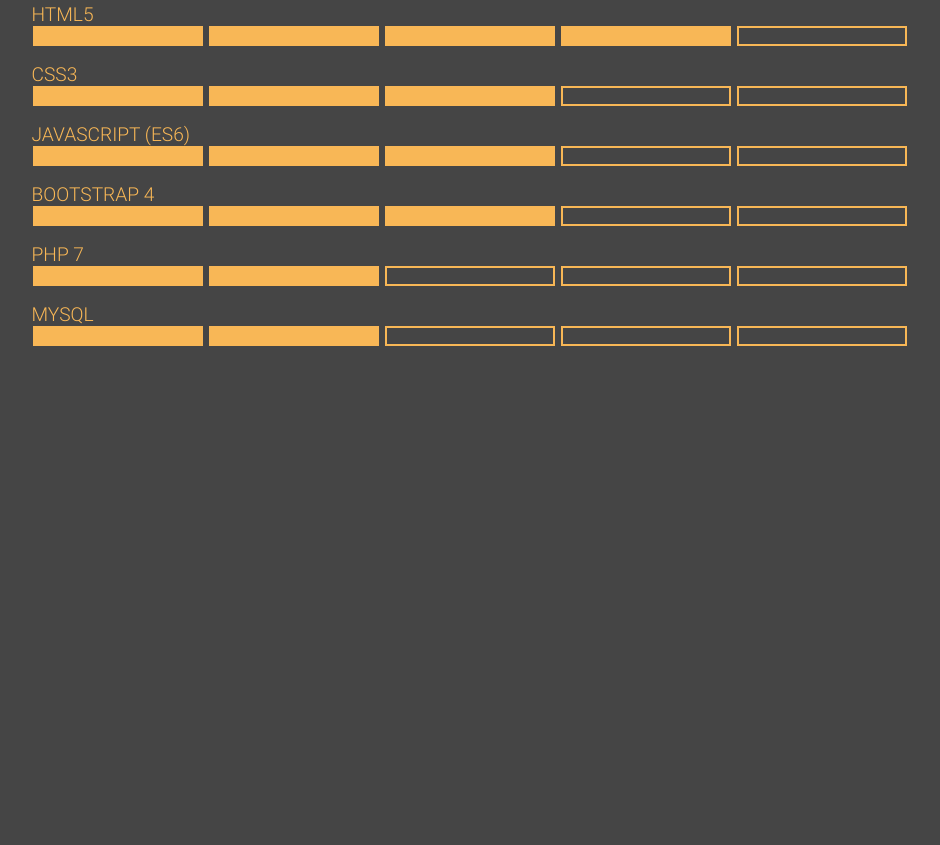
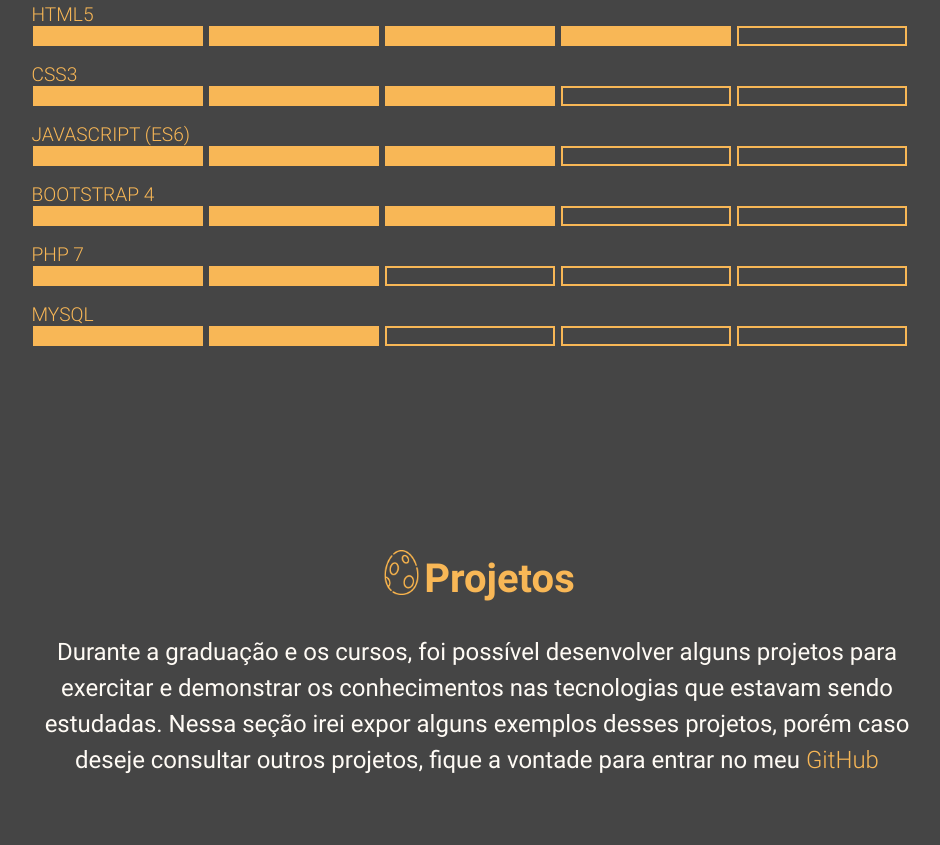
Before and after one commit to RaphaelO-Melo/Portfolio, a plain HTML site: page index.html in a window 1280 px wide. Shown: the part 1076-1921 px from the top of the page, without its empty margins (163-1103 px from the left). Before the commit the page ends 1535 px from the top, so only its background shows below. Drawn offline with nearby package versions, Linux system fonts and the light colour scheme.

Commit message:
Projects introduction

```diff
--- a/css/style.css
+++ b/css/style.css
@@ -17,6 +17,10 @@ body {
 
 p {
     font-size: 1.2em;
+}
+
+a:hover {
+    text-decoration: none;
 }
 /********************************************/
 
--- a/index.html
+++ b/index.html
@@ -165,6 +165,20 @@
             </div>
         </section>
 
+        <section id="projects-section">
+            <div class="container pt-5 pb-5 mt-5 mb-5">
+                <div class="col-12 col-sm-12 col-md-10 col-lg-10 col-xl-10 ml-auto mr-auto mt-5 text-center">
+                    <img class="egg-section" src="./assets/images/icons/egg.png" alt="Egg Icon"><h1 class="section-title d-inline">Projetos</h1>
+                    <br><br>
+                    <p>
+                        Durante a graduação e os cursos, foi possível desenvolver alguns projetos
+                        para exercitar e demonstrar os conhecimentos nas tecnologias que estavam sendo estudadas. Nessa seção
+                        irei expor alguns exemplos desses projetos, porém caso deseje consultar outros projetos,
+                        fique a vontade para entrar no meu <a href="#"><span class="custom-txt">GitHub</span></a>
+                    </p>
+                </div>
+            </div>
+        </section>
 
 
 
```
